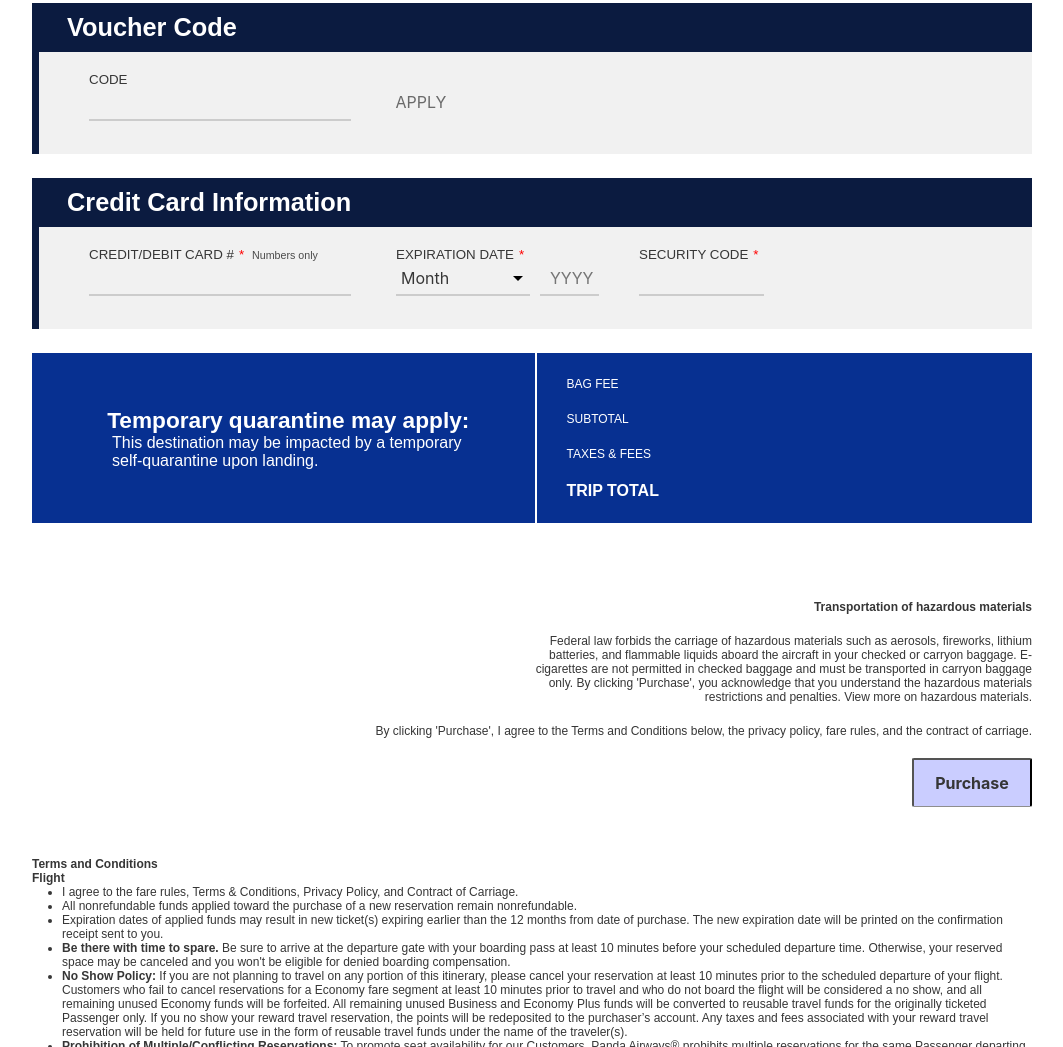
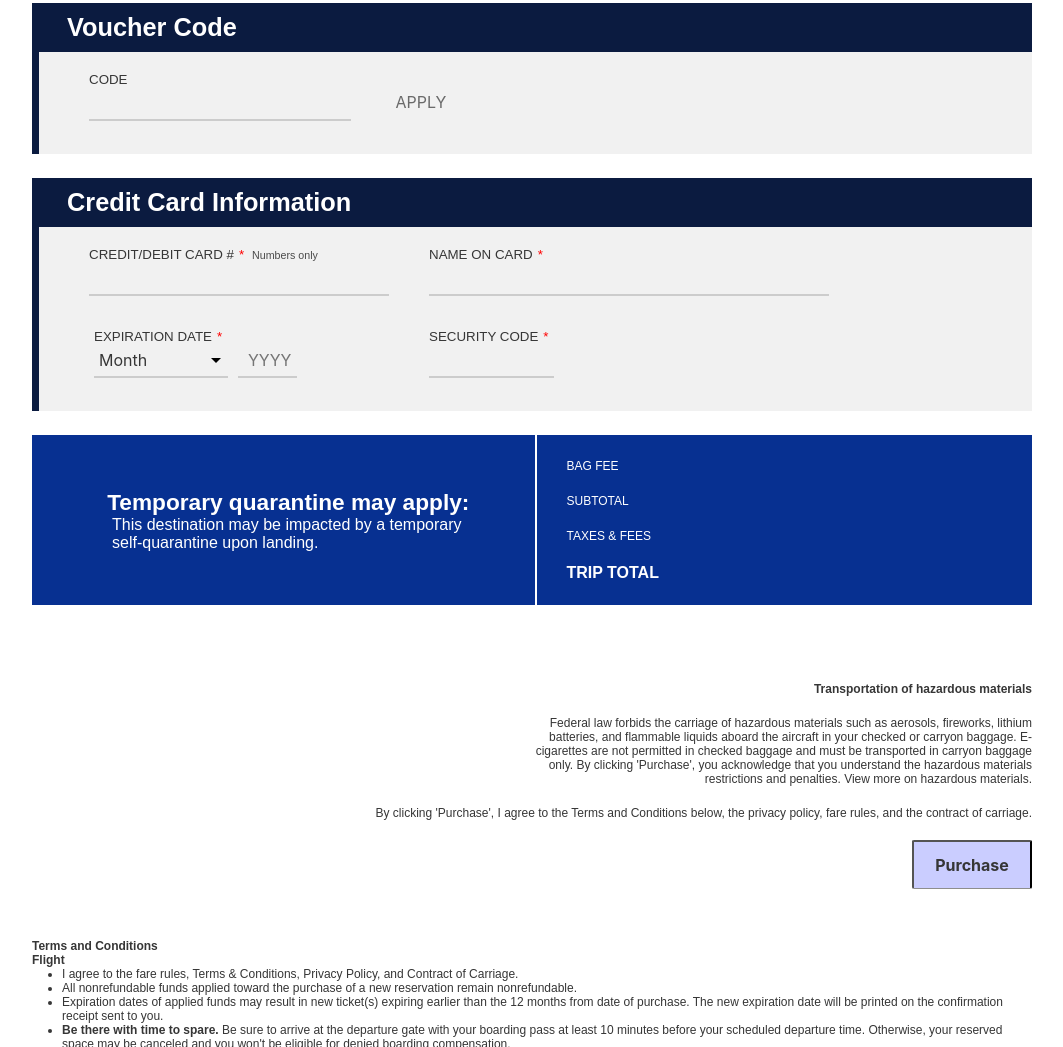
Before and after one commit to BenBerryman/Panda-Airways, a plain HTML site: page Client/Pages/booking/payment.html in a window 1280 px wide. Shown: the part 686-1733 px from the top of the page, without its empty margins (108-1171 px from the left). Drawn offline with nearby package versions, Linux system fonts and the light colour scheme.

Commit message:
Add files via upload

```diff
--- a/Client/Pages/booking/payment.html
+++ b/Client/Pages/booking/payment.html
@@ -109,12 +109,17 @@
         <div class="payment-info block">
             <span class="block-title">Credit Card Information</span>
             <div class="block-section">
-                <div class="input-field small">
+                <div class="input-field small" style="width:300px;">
                     <label>CREDIT/DEBIT CARD #<span style="color: red;">*</span><span class="tag">Numbers only</span>
-                        <input name="cardNum" type="text" maxlength="19" placeholder=" " required>
+                        <input name="cardNum" type="text" maxlength="16" placeholder=" " required>
                     </label>
                 </div>
-                <div class="MY-container">
+                <div class="input-field small" style="width:400px;">
+                    <label>NAME ON CARD<span style="color: red;">*</span>
+                        <input name="nameOnCard" type="text" placeholder=" " required>
+                    </label>
+                </div>
+                <div class="MY-container" style="width:300px;">
                     <div class="input-field small">
                         <label>EXPIRATION DATE<span style="color: red;">*</span>
                             <select name="cardExpiryMonth" class="cardExpiryMonth" required>
--- a/Client/Pages/booking/payment.js
+++ b/Client/Pages/booking/payment.js
@@ -70,6 +70,7 @@ async function purchase(e) {
 
         const paymentInfo =
             {cardNum: document.getElementsByName("cardNum")[0].value,
+            nameOnCard: document.getElementsByName("nameOnCard")[0].value,
             expMonth: document.getElementsByName("cardExpiryMonth")[0].value,
             expYear: document.getElementsByName("cardExpiryYear")[0].value};
 
```
